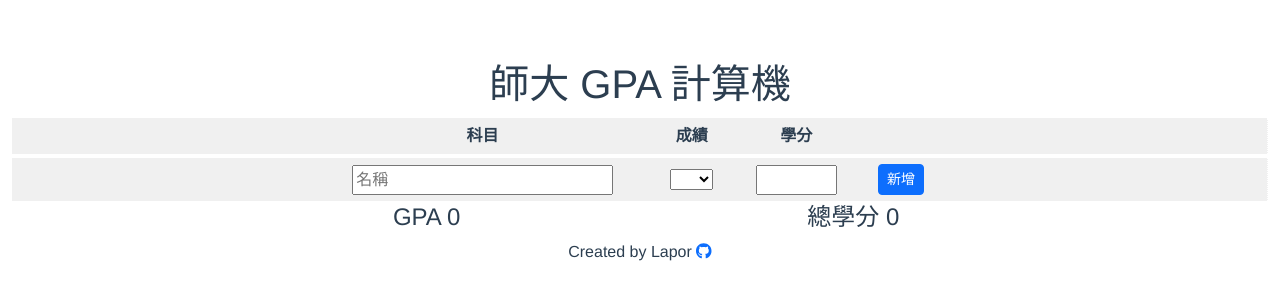
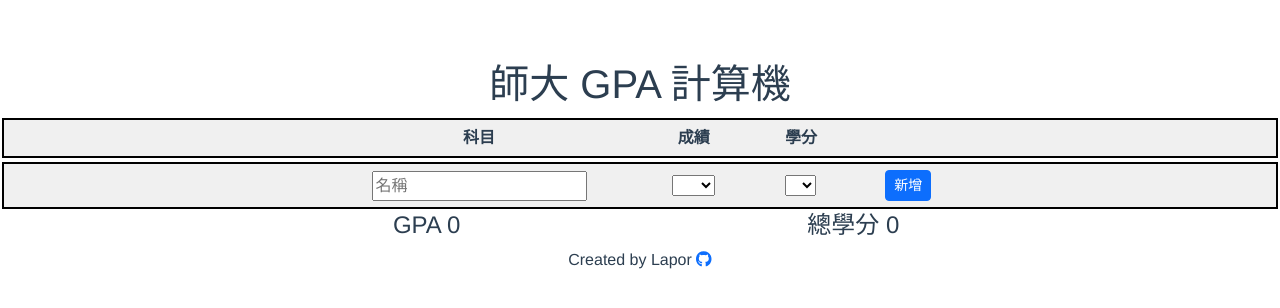
Before and after one commit to laporchen/gpa-calculator, a Vue app: page / in a window 1280 px wide. Shown: the top 308 px of the page. Built offline with nearby package versions, Linux system fonts and the light colour scheme.

Commit message:
feat: change the way input credit. Modified style
Credit is now a selection box.
Changed some style to make things align on smaller devices.

```diff
--- a/src/components/Calculator.vue
+++ b/src/components/Calculator.vue
@@ -3,7 +3,7 @@
     <div class="container-fluid">
       <div class="row justify-content-center align-items-center">
         <subject v-bind:isHeader=true ></subject>
-        <div v-for="(item,index) in subjects" :key="index">
+        <div v-for="(item,index) in subjects" style="padding:0;" :key="index">
           <subject :index="index" :name="item.name" :cred="item.cred" :grade="item.grade" v-bind:isInput="false" @update="removeSubject"></subject>
         </div>
         <subject v-bind:isInput="true" @update="addSubject"></subject>
--- a/src/components/Subject.vue
+++ b/src/components/Subject.vue
@@ -8,15 +8,9 @@
           <div class="col-lg-1 col-2 col-sm-2"><strong>學分</strong></div>
         </template>
         <template v-else-if="isInput === false">
-            <div class="col-lg-3 col-6 col-sm-4">
-              {{name}}
-            </div>
-            <div class="col-lg-1 col-2 col-sm-2">
-              {{grade}}
-            </div>
-            <div class="col-lg-1 col-2 col-sm-2 ">
-              {{cred}}
-            </div>
+          <div class="col-lg-3 col-6 col-sm-4"> {{name}} </div>
+          <div class="col-lg-1 col-2 col-sm-2"> {{grade}} </div>
+          <div class="col-lg-1 col-2 col-sm-2 "> {{cred}} </div>
         </template>
         <template v-else>
           <div class="col-lg-3 col-6 col-sm-4 ">
@@ -38,7 +32,11 @@
             </select>
           </div>
           <div class="col-lg-1 col-2 col-sm-2 ">
-                <input type="number" @keypress="isNumber($event)" v-model="inputCred" min=1 placeholder="">
+            <select v-model="inputCred">
+              <template v-for="i in 4" :key="i">
+              <option :value="i">{{i}}</option>
+              </template>
+            </select>
           </div>
         </template>
         <div class="col-lg-1 col-2 col-sm-3">
@@ -114,23 +112,23 @@ div {
   height: auto;
 }
 .bg {
-  border-right: 1px dotted #fff;
+  border: solid 2px #000;
   background:#f0f0f0;
 }
 .col-6 input {
-  width: 90%;
+  max-width: 90%;
+}
+.col-2 input {
+  max-width: 90%;
+}
+.col-lg-4 input {
   max-width: 100%;
 }
-.col-2 input {
-  width: 100%;
-
-}
-.col-lg-4 input {
-  width: 80%;
-}
 div {
-  padding-top: 2px;
-  padding-bottom: 2px;
+  padding: 2px;
   vertical-align: middle;
 }
+.subject {
+  width: 100%;
+}
 </style>
```
Lines whose indentation alone changed are shown as unchanged.
